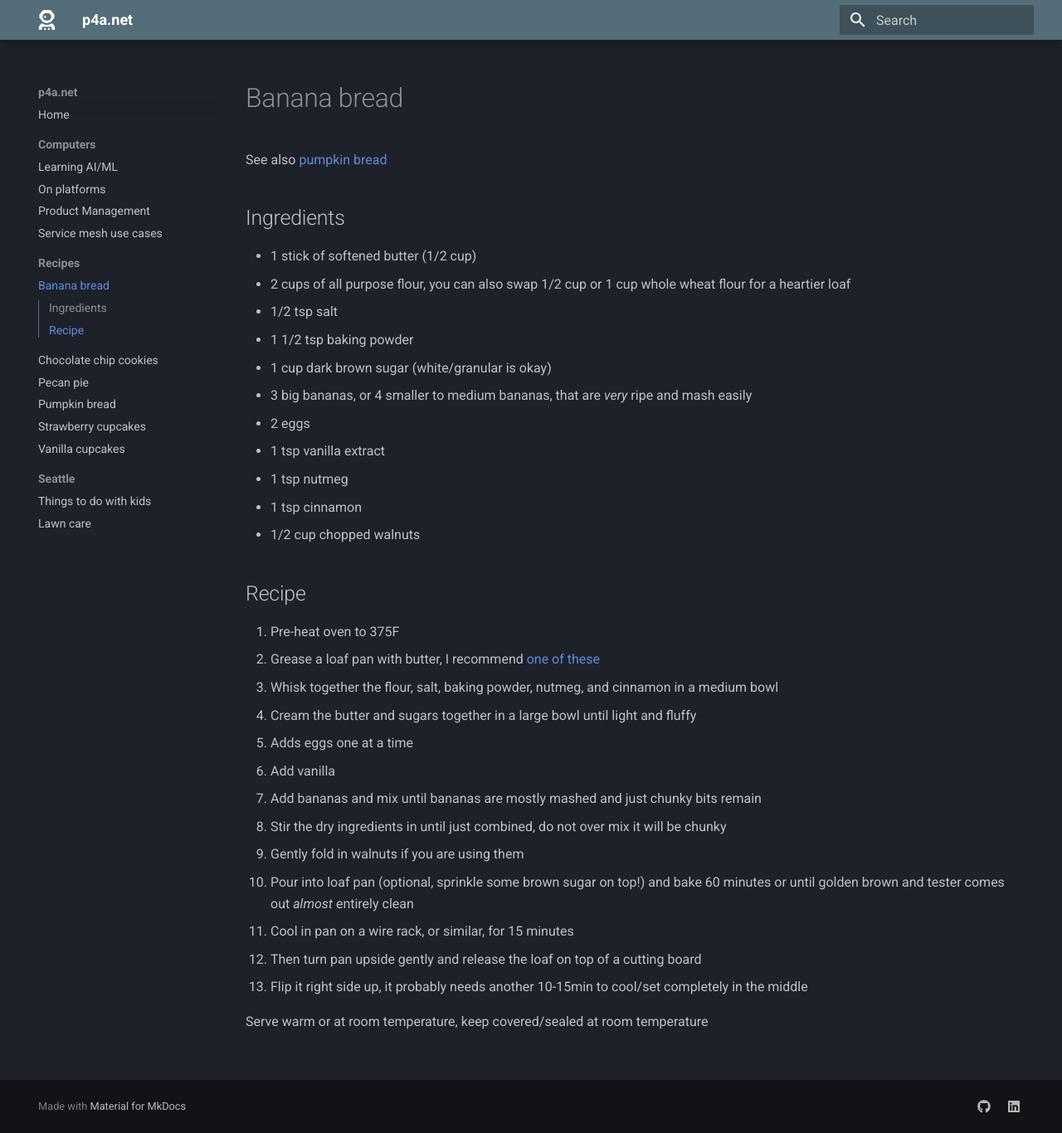
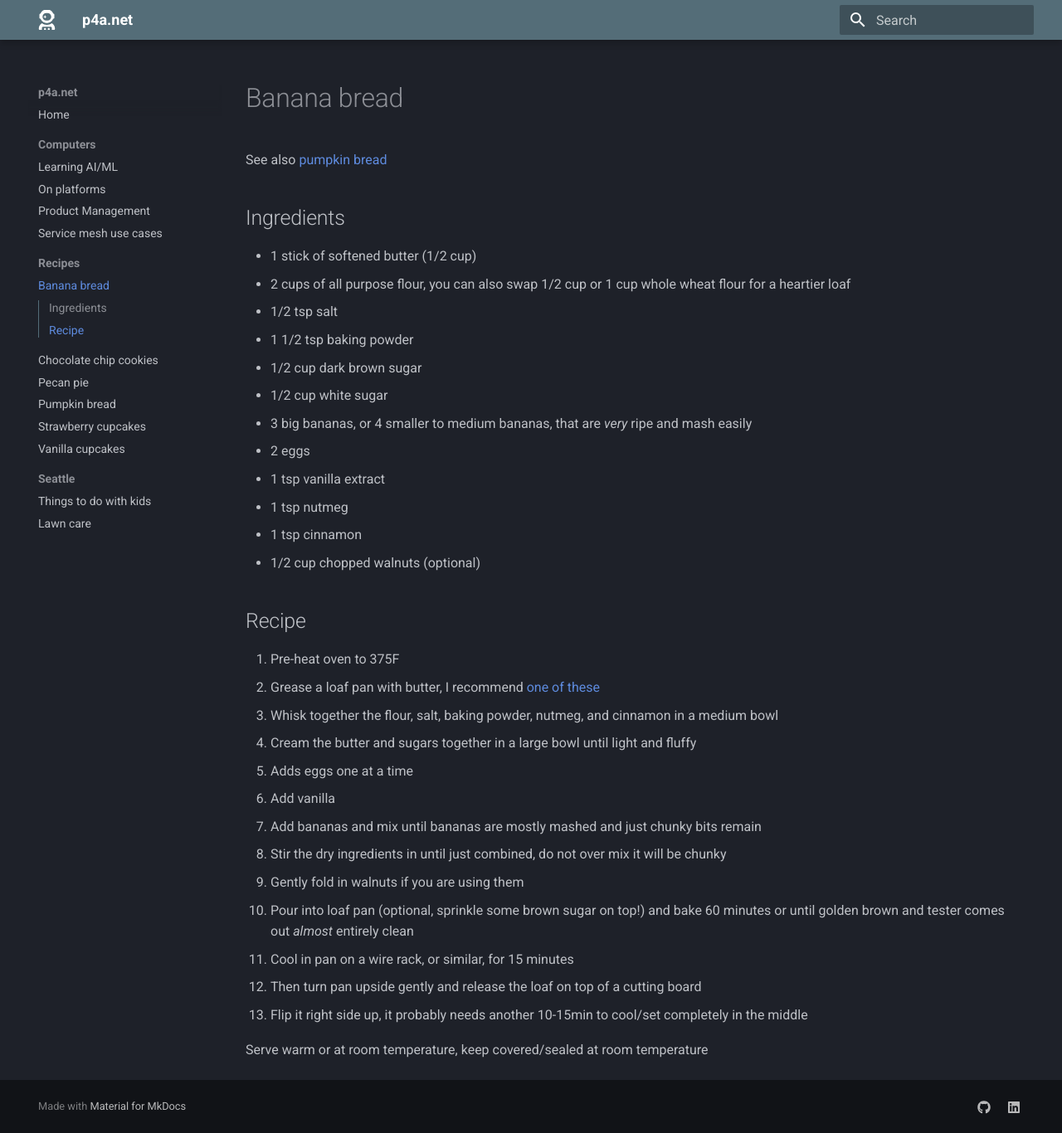
Before and after one commit to seajoshc/p4adotnet, an MkDocs documentation site: the page built from docs/recipes/banana-bread.md, in a window 1280 px wide and 1366 px high. Shown: the whole window at 83% size. Built offline with MkDocs 1.6.1 and Material for MkDocs 9.7.7, drawn with Linux system fonts in a browser that asks for light colours.

Commit message:
Update banana-bread.md

```diff
--- a/docs/recipes/banana-bread.md
+++ b/docs/recipes/banana-bread.md
@@ -7,13 +7,14 @@ See also [pumpkin bread](./pumpkin-bread.md)
 - 2 cups of all purpose flour, you can also swap 1/2 cup or 1 cup whole wheat flour for a heartier loaf
 - 1/2 tsp salt
 - 1 1/2 tsp baking powder
-- 1 cup dark brown sugar (white/granular is okay)
+- 1/2 cup dark brown sugar
+- 1/2 cup white sugar
 - 3 big bananas, or 4 smaller to medium bananas, that are *very* ripe and mash easily
 - 2 eggs
 - 1 tsp vanilla extract
 - 1 tsp nutmeg
 - 1 tsp cinnamon
-- 1/2 cup chopped walnuts
+- 1/2 cup chopped walnuts (optional)
 
 ## Recipe
 1. Pre-heat oven to 375F
```
